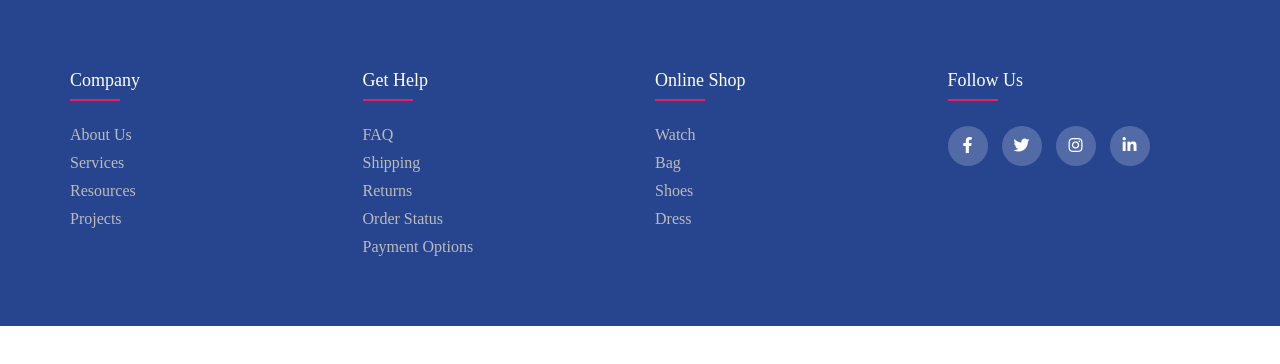
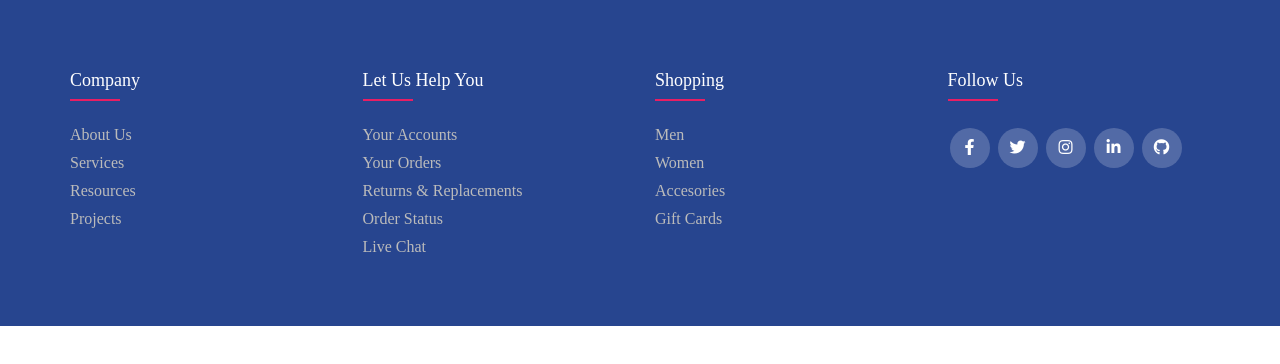
Before and after one commit to Wasabi95/NavBar-SideMenu, a plain HTML site: page index.html in a window 1280 px wide. Drawn offline with Linux system fonts and the light colour scheme.

Commit message:
adding social media

```diff
--- a/index.html
+++ b/index.html
@@ -26,31 +26,33 @@
                         </ul>
                     </div>
                     <div class="footer-col">
-                        <h4>get help</h4>
+                        <h4>Let Us Help You</h4>
                         <ul>
-                            <li><a href="#">FAQ</a></li>
-                            <li><a href="#">shipping</a></li>
-                            <li><a href="#">returns</a></li>
+                            <li><a href="#">Your Accounts</a></li>
+                            <li><a href="#">Your Orders</a></li>
+                            <li><a href="#">Returns & Replacements</a></li>
                             <li><a href="#">order status</a></li>
-                            <li><a href="#">payment options</a></li>
+                            <li><a href="#">Live Chat</a></li>
                         </ul>
                     </div>
                     <div class="footer-col">
-                        <h4>online shop</h4>
+                        <h4>Shopping</h4>
                         <ul>
-                            <li><a href="#">watch</a></li>
-                            <li><a href="#">bag</a></li>
-                            <li><a href="#">shoes</a></li>
-                            <li><a href="#">dress</a></li>
+                            <li><a href="#">Men</a></li>
+                            <li><a href="#">Women</a></li>
+                            <li><a href="#">Accesories</a></li>
+                            <li><a href="#">Gift Cards</a></li>
                         </ul>
                     </div>
                     <div class="footer-col">
                         <h4>follow us</h4>
                         <div class="social-links">
-                            <a href="#"><i class="fab fa-facebook-f"></i></a>
-                            <a href="#"><i class="fab fa-twitter"></i></a>
-                            <a href="#"><i class="fab fa-instagram"></i></a>
+                            <a href="https://www.facebook.com/AndyCarvajal100fx"><i class="fab fa-facebook-f"></i></a>
+                            <a href="https://twitter.com/AndreyCarvaja17"><i class="fab fa-twitter"></i></a>
+                            <a href="https://www.instagram.com/carvajal.ups/"><i class="fab fa-instagram"></i></a>
                             <a href="#"><i class="fab fa-linkedin-in"></i></a>
+                            <a href="https://github.com/Wasabi95"><i class="fab fa-github"></i></a>
+
                         </div>
                     </div>
                 </div>
--- a/styles.css
+++ b/styles.css
@@ -73,7 +73,8 @@ ul {
   height: 40px;
   width: 40px;
   background-color: rgba(255, 255, 255, 0.2);
-  margin: 0 10px 10px 0;
+  /*margin: 0 10px 10px 0;*/
+  margin: 2px;
   text-align: center;
   line-height: 40px;
   border-radius: 50%;
```
